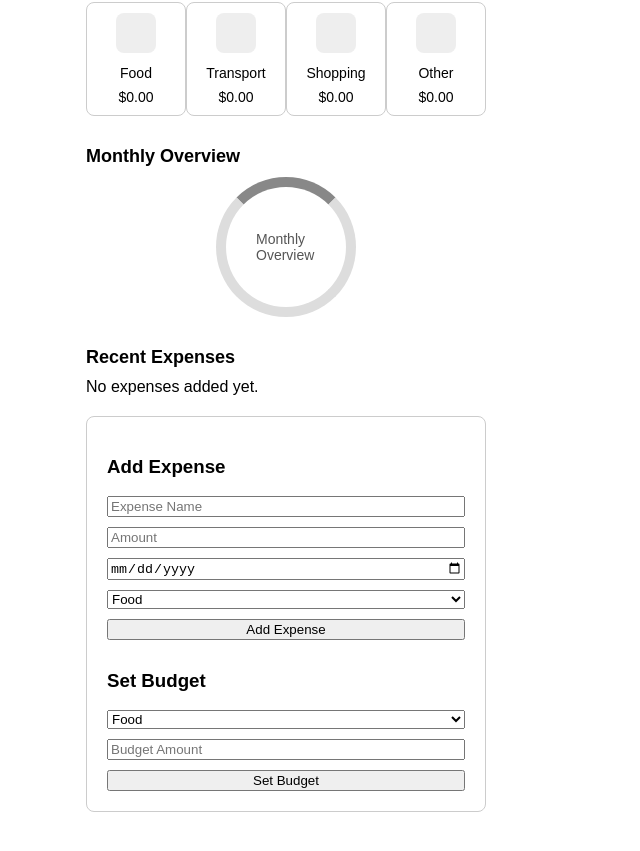
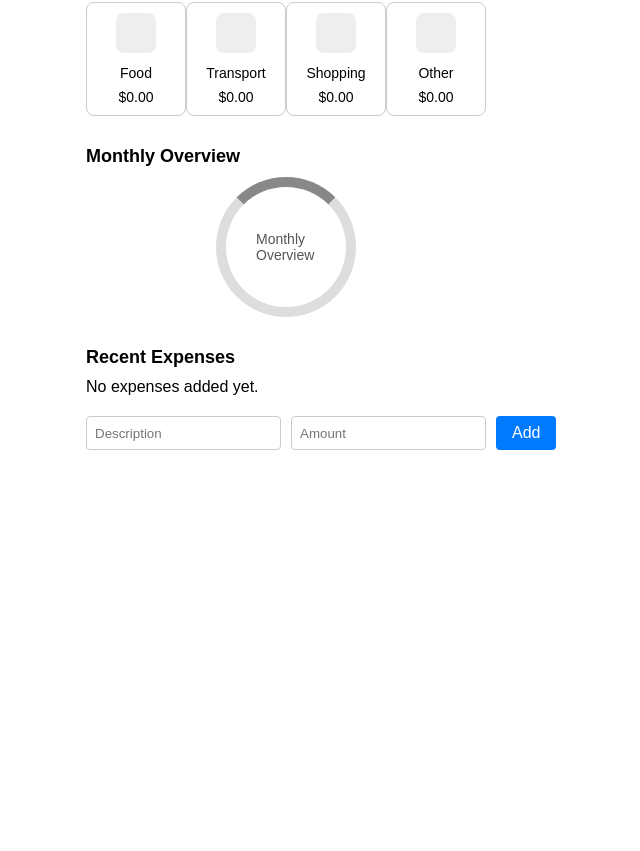
Before and after one commit to jepkemoi-sheilah1/budget-smart, a React (Create React App) app in the folder frontend/: page / in a window 1280 px wide. Shown: the part 273-1124 px from the top of the page, without its empty margins (354-994 px from the left). After the commit the page ends 800 px from the top, so only its background shows below. Built offline with nearby package versions, Linux system fonts and the light colour scheme.

Commit message:
update budget form

```diff
--- a/frontend/src/components/BudgetForm.jsx
+++ b/frontend/src/components/BudgetForm.jsx
@@ -2,50 +2,33 @@ import React, { useState, useContext } from 'react';
 import { ExpenseContext } from '../context/ExpenseContext';
 
 const BudgetForm = () => {
-  const { addExpense, updateBudget } = useContext(ExpenseContext);
+  const { addExpense } = useContext(ExpenseContext);
 
   const [expenseName, setExpenseName] = useState('');
   const [expenseAmount, setExpenseAmount] = useState('');
-  const [expenseDate, setExpenseDate] = useState('');
-  const [expenseCategory, setExpenseCategory] = useState('Food');
-
-  const [budgetCategory, setBudgetCategory] = useState('Food');
-  const [budgetAmount, setBudgetAmount] = useState('');
 
   const handleAddExpense = (e) => {
     e.preventDefault();
-    if (!expenseName || !expenseAmount || !expenseDate) return;
+    if (!expenseName || !expenseAmount) return;
 
     addExpense({
       name: expenseName,
       amount: parseFloat(expenseAmount),
-      date: expenseDate,
-      category: expenseCategory,
     });
 
     setExpenseName('');
     setExpenseAmount('');
-    setExpenseDate('');
-  };
-
-  const handleUpdateBudget = (e) => {
-    e.preventDefault();
-    if (!budgetAmount) return;
-
-    updateBudget(budgetCategory, parseFloat(budgetAmount));
-    setBudgetAmount('');
   };
 
   return (
-    <div style={{ maxWidth: 400, margin: '20px auto', padding: 20, border: '1px solid #ccc', borderRadius: 8 }}>
-      <h3>Add Expense</h3>
-      <form onSubmit={handleAddExpense} style={{ display: 'flex', flexDirection: 'column', gap: 10 }}>
+    <form onSubmit={handleAddExpense} style={{ display: 'flex', gap: 10, maxWidth: 400, margin: '20px auto' }}>
       <input
         type="text"
-          placeholder="Expense Name"
+        placeholder="Description"
         value={expenseName}
         onChange={(e) => setExpenseName(e.target.value)}
         required
+        style={{ flex: 2, padding: 8, borderRadius: 4, border: '1px solid #ccc' }}
       />
       <input
         type="number"
@@ -55,42 +38,20 @@ const BudgetForm = () => {
         required
         min="0"
         step="0.01"
+        style={{ flex: 1, padding: 8, borderRadius: 4, border: '1px solid #ccc' }}
       />
-        <input
-          type="date"
-          value={expenseDate}
-          onChange={(e) => setExpenseDate(e.target.value)}
-          required
-        />
-        <select value={expenseCategory} onChange={(e) => setExpenseCategory(e.target.value)}>
-          <option value="Food">Food</option>
-          <option value="Transport">Transport</option>
-          <option value="Shopping">Shopping</option>
-          <option value="Other">Other</option>
-        </select>
-        <button type="submit">Add Expense</button>
+      <button type="submit" style={{
+        backgroundColor: '#007bff',
+        color: '#fff',
+        border: 'none',
+        borderRadius: 4,
+        padding: '8px 16px',
+        cursor: 'pointer',
+        fontSize: 16
+      }}>
+        Add
+      </button>
     </form>
-
-      <h3 style={{ marginTop: 30 }}>Set Budget</h3>
-      <form onSubmit={handleUpdateBudget} style={{ display: 'flex', flexDirection: 'column', gap: 10 }}>
-        <select value={budgetCategory} onChange={(e) => setBudgetCategory(e.target.value)}>
-          <option value="Food">Food</option>
-          <option value="Transport">Transport</option>
-          <option value="Shopping">Shopping</option>
-          <option value="Other">Other</option>
-        </select>
-        <input
-          type="number"
-          placeholder="Budget Amount"
-          value={budgetAmount}
-          onChange={(e) => setBudgetAmount(e.target.value)}
-          required
-          min="0"
-          step="0.01"
-        />
-        <button type="submit">Set Budget</button>
-      </form>
-    </div>
   );
 };
 
```
Lines whose indentation alone changed are shown as unchanged.
